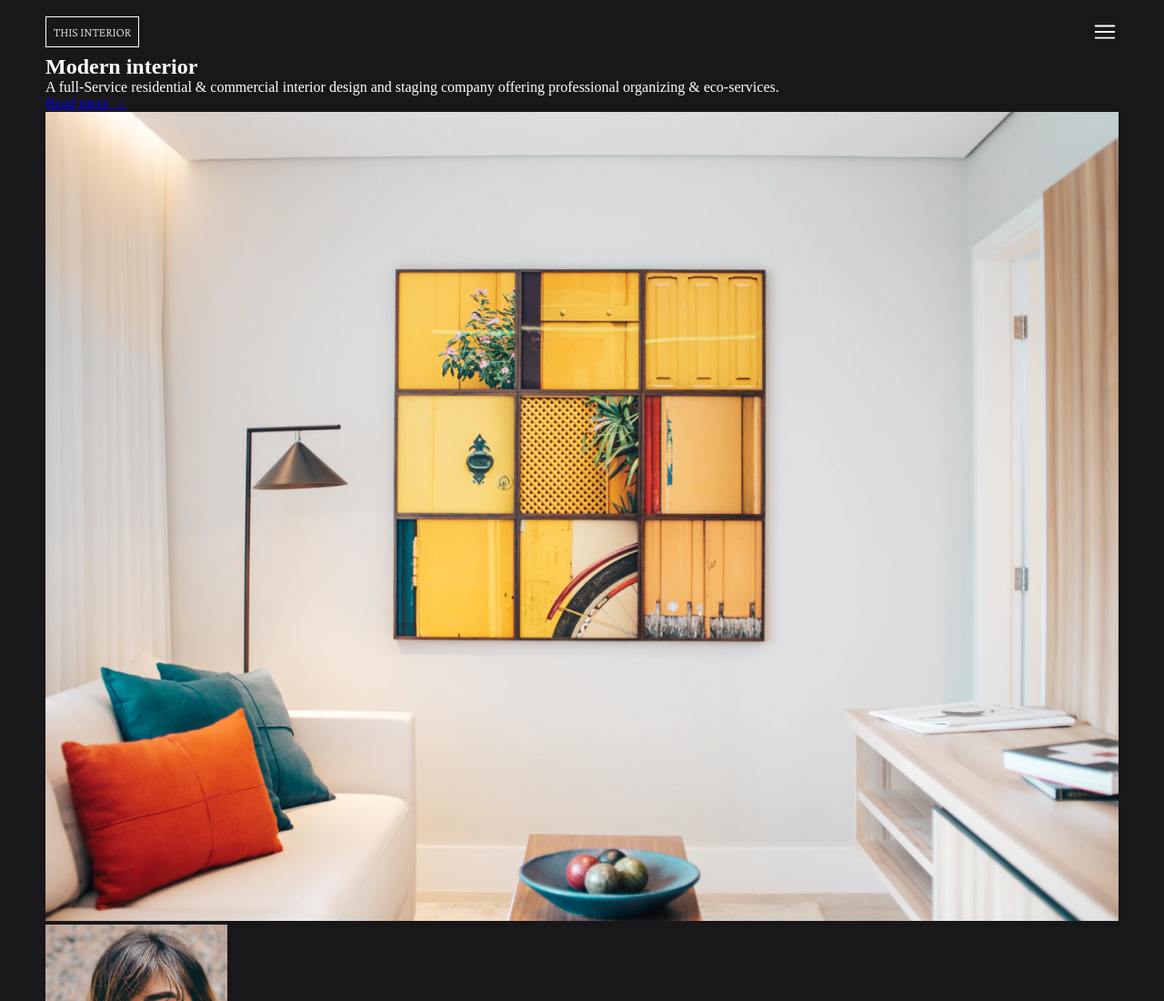
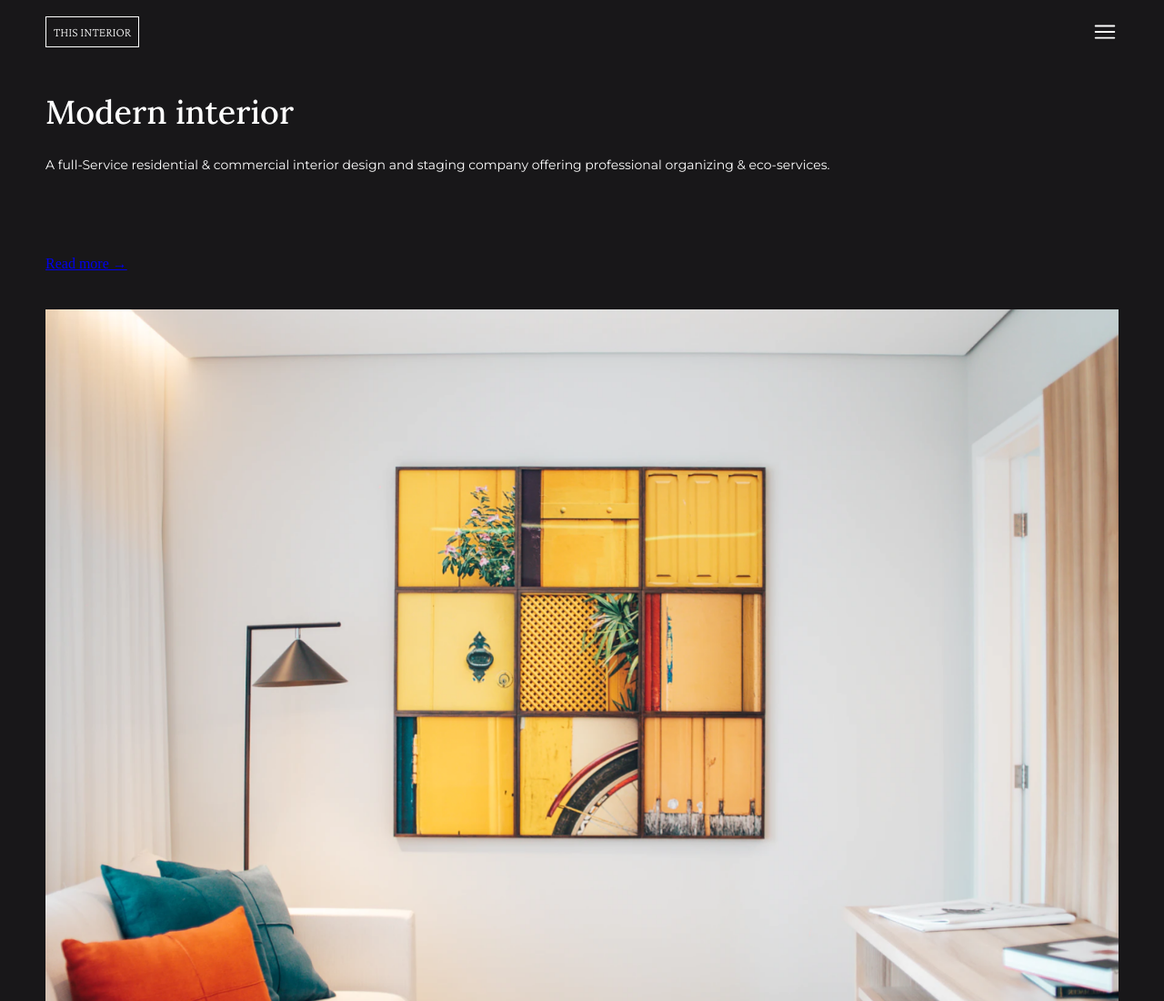
Before and after one commit to Venturaflrs99/interior-consultant, a plain HTML site: page index.html in a window 1280 px wide. Shown: the top 1100 px of the page at 91% size. Drawn offline with nearby package versions, Linux system fonts and the light colour scheme.

Commit message:
style.css: info section styles added

```diff
--- a/css/style.css
+++ b/css/style.css
@@ -59,3 +59,32 @@
         border: 1px solid #fff;
     }
     /*************/
+    /* INFO SECTION */
+    .info{
+        margin-top: 40px;
+        height: 240px;
+    }
+
+    .title{
+        font-family: var(--ff-2);
+        font-weight: 500;
+        font-size: 36px;
+        line-height: 46px;
+    }
+
+    .text{
+        font-family: var(--ff-3);
+        font-weight: 400;
+        font-size: 14px;
+        line-height: 20px;
+        width: 100%;
+        height: 85px;
+        padding-right: 37px;
+        margin-top: 25px;
+    }
+
+    .read-more{
+        display: inline-block;
+        margin: 25px 0;
+    }
+    /*************/
```
